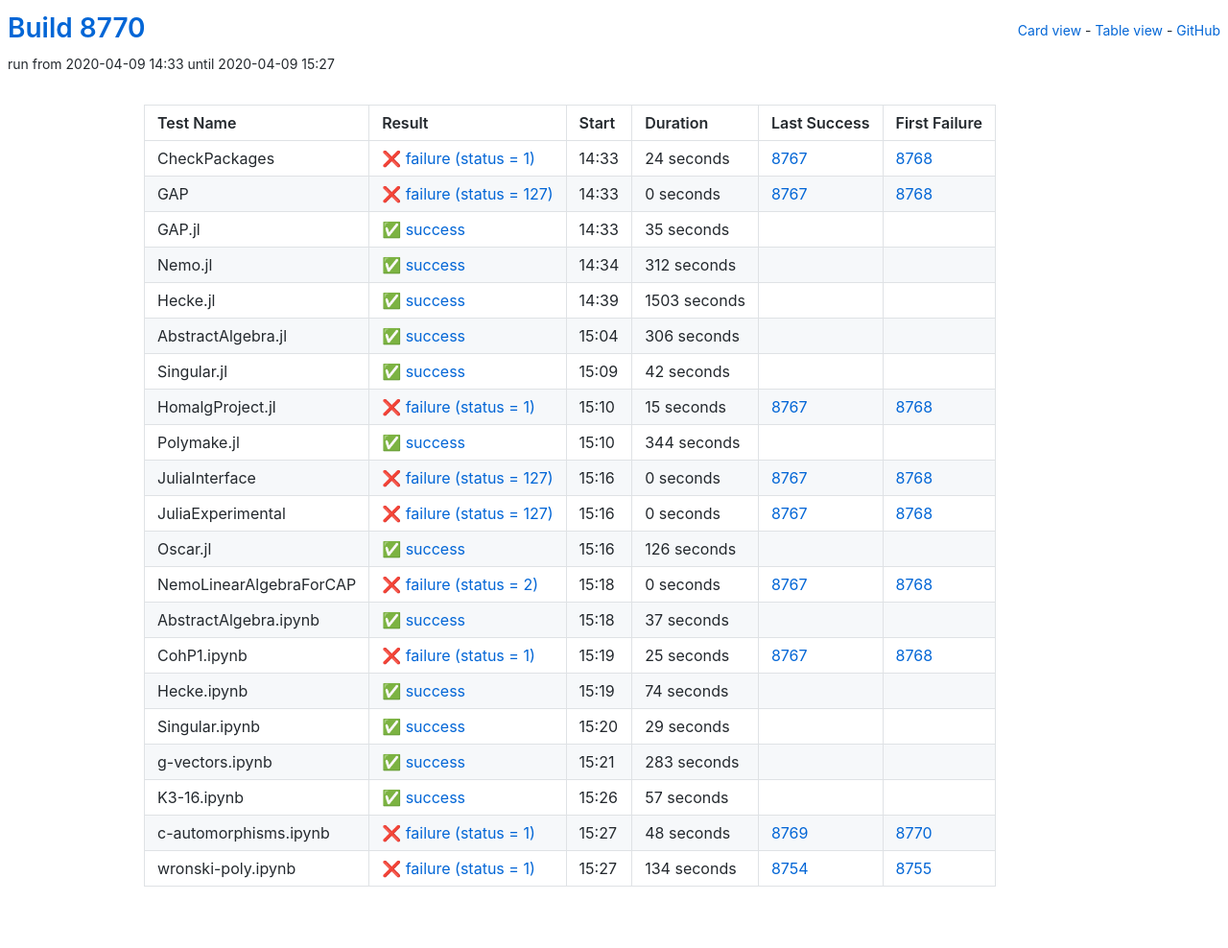
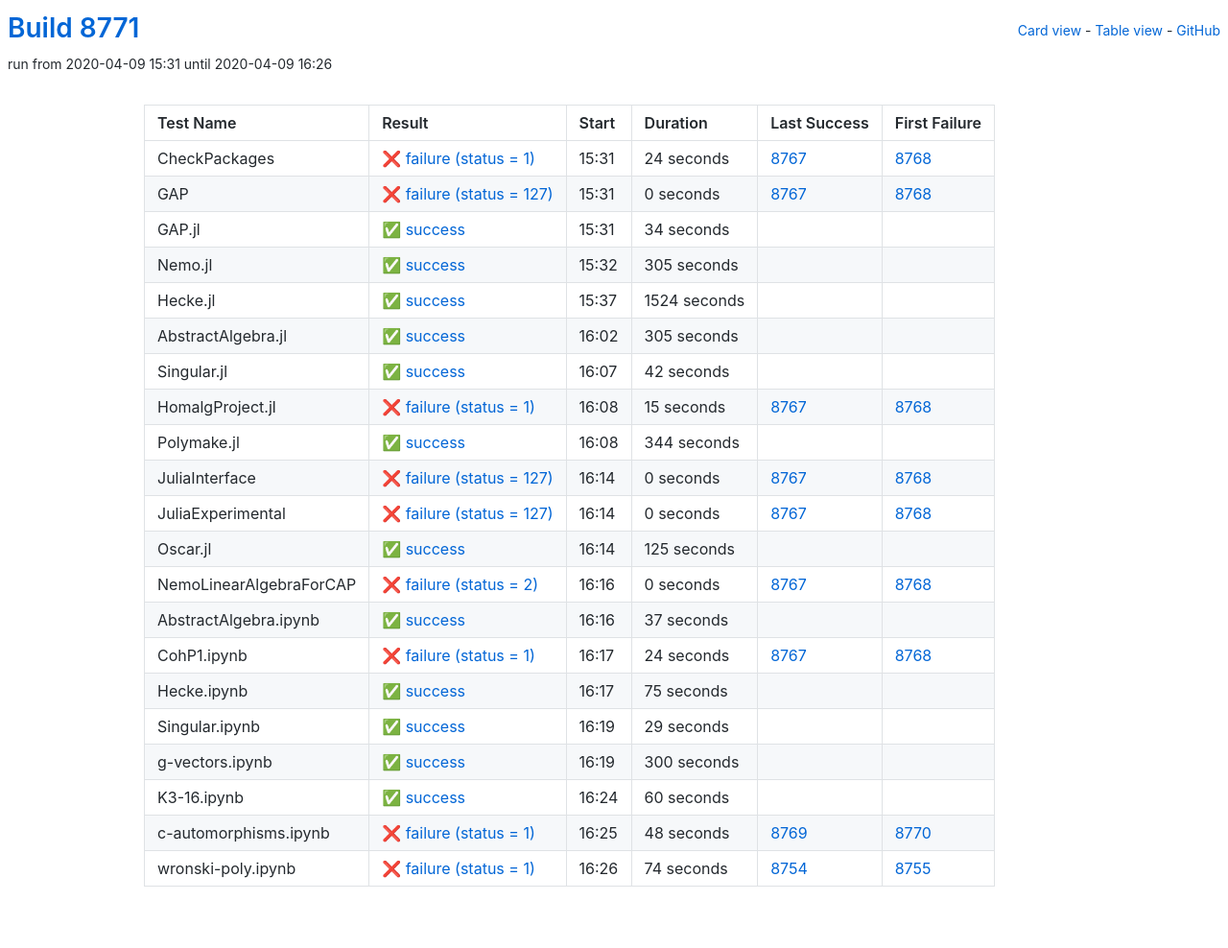
Before and after one commit to oscar-system/oscar-ci-status, a Jekyll site: the page built from table.html, in a window 1280 px wide. Shown: the whole page at 96% size. Built offline with Jekyll 4.4.1, drawn with Linux system fonts in a browser that asks for light colours.

Commit message:
Build 8771

```diff
--- a/_data/ci.yml
+++ b/_data/ci.yml
@@ -1,5 +1,5 @@
-build: 8770
-build_url: https://oscarci.mathematik.uni-kl.de/job/oscar/8770/
+build: 8771
+build_url: https://oscarci.mathematik.uni-kl.de/job/oscar/8771/
 job: oscar
 tests:
 - duration: 24
@@ -8,9 +8,9 @@ tests:
   first_failure_url: https://oscarci.mathematik.uni-kl.de/job/oscar/8768/
   last_success: 8767
   last_success_url: https://oscarci.mathematik.uni-kl.de/job/oscar/8767/
-  log: https://oscarci.mathematik.uni-kl.de/job/oscar/8770/artifact/logs/build-8770/CheckPackages.log
+  log: https://oscarci.mathematik.uni-kl.de/job/oscar/8771/artifact/logs/build-8771/CheckPackages.log
   name: CheckPackages
-  start: 2020-04-09 14:33
+  start: 2020-04-09 15:31
   status: failure
   success: false
 - duration: 0
@@ -19,53 +19,53 @@ tests:
   first_failure_url: https://oscarci.mathematik.uni-kl.de/job/oscar/8768/
   last_success: 8767
   last_success_url: https://oscarci.mathematik.uni-kl.de/job/oscar/8767/
-  log: https://oscarci.mathematik.uni-kl.de/job/oscar/8770/artifact/logs/build-8770/GAP.log
+  log: https://oscarci.mathematik.uni-kl.de/job/oscar/8771/artifact/logs/build-8771/GAP.log
   name: GAP
-  start: 2020-04-09 14:33
+  start: 2020-04-09 15:31
   status: failure
   success: false
-- duration: 35
+- duration: 34
   exitcode: 0
   first_failure: false
   first_failure_url: null
   last_success: false
   last_success_url: null
-  log: https://oscarci.mathematik.uni-kl.de/job/oscar/8770/artifact/logs/build-8770/GAP.jl.log
+  log: https://oscarci.mathematik.uni-kl.de/job/oscar/8771/artifact/logs/build-8771/GAP.jl.log
   name: GAP.jl
-  start: 2020-04-09 14:33
+  start: 2020-04-09 15:31
   status: success
   success: true
-- duration: 312
+- duration: 305
   exitcode: 0
   first_failure: false
   first_failure_url: null
   last_success: false
   last_success_url: null
-  log: https://oscarci.mathematik.uni-kl.de/job/oscar/8770/artifact/logs/build-8770/Nemo.jl.log
+  log: https://oscarci.mathematik.uni-kl.de/job/oscar/8771/artifact/logs/build-8771/Nemo.jl.log
   name: Nemo.jl
-  start: 2020-04-09 14:34
+  start: 2020-04-09 15:32
   status: success
   success: true
-- duration: 1503
+- duration: 1524
   exitcode: 0
   first_failure: false
   first_failure_url: null
   last_success: false
   last_success_url: null
-  log: https://oscarci.mathematik.uni-kl.de/job/oscar/8770/artifact/logs/build-8770/Hecke.jl.log
+  log: https://oscarci.mathematik.uni-kl.de/job/oscar/8771/artifact/logs/build-8771/Hecke.jl.log
   name: Hecke.jl
-  start: 2020-04-09 14:39
+  start: 2020-04-09 15:37
   status: success
   success: true
-- duration: 306
+- duration: 305
   exitcode: 0
   first_failure: false
   first_failure_url: null
   last_success: false
   last_success_url: null
-  log: https://oscarci.mathematik.uni-kl.de/job/oscar/8770/artifact/logs/build-8770/AbstractAlgebra.jl.log
+  log: https://oscarci.mathematik.uni-kl.de/job/oscar/8771/artifact/logs/build-8771/AbstractAlgebra.jl.log
   name: AbstractAlgebra.jl
-  start: 2020-04-09 15:04
+  start: 2020-04-09 16:02
   status: success
   success: true
 - duration: 42
@@ -74,9 +74,9 @@ tests:
   first_failure_url: null
   last_success: false
   last_success_url: null
-  log: https://oscarci.mathematik.uni-kl.de/job/oscar/8770/artifact/logs/build-8770/Singular.jl.log
+  log: https://oscarci.mathematik.uni-kl.de/job/oscar/8771/artifact/logs/build-8771/Singular.jl.log
   name: Singular.jl
-  start: 2020-04-09 15:09
+  start: 2020-04-09 16:07
   status: success
   success: true
 - duration: 15
@@ -85,9 +85,9 @@ tests:
   first_failure_url: https://oscarci.mathematik.uni-kl.de/job/oscar/8768/
   last_success: 8767
   last_success_url: https://oscarci.mathematik.uni-kl.de/job/oscar/8767/
-  log: https://oscarci.mathematik.uni-kl.de/job/oscar/8770/artifact/logs/build-8770/HomalgProject.jl.log
+  log: https://oscarci.mathematik.uni-kl.de/job/oscar/8771/artifact/logs/build-8771/HomalgProject.jl.log
   name: HomalgProject.jl
-  start: 2020-04-09 15:10
+  start: 2020-04-09 16:08
   status: failure
   success: false
 - duration: 344
@@ -96,9 +96,9 @@ tests:
   first_failure_url: null
   last_success: false
   last_success_url: null
-  log: https://oscarci.mathematik.uni-kl.de/job/oscar/8770/artifact/logs/build-8770/Polymake.jl.log
+  log: https://oscarci.mathematik.uni-kl.de/job/oscar/8771/artifact/logs/build-8771/Polymake.jl.log
   name: Polymake.jl
-  start: 2020-04-09 15:10
+  start: 2020-04-09 16:08
   status: success
   success: true
 - duration: 0
@@ -107,9 +107,9 @@ tests:
   first_failure_url: https://oscarci.mathematik.uni-kl.de/job/oscar/8768/
   last_success: 8767
   last_success_url: https://oscarci.mathematik.uni-kl.de/job/oscar/8767/
-  log: https://oscarci.mathematik.uni-kl.de/job/oscar/8770/artifact/logs/build-8770/JuliaInterface.log
+  log: https://oscarci.mathematik.uni-kl.de/job/oscar/8771/artifact/logs/build-8771/JuliaInterface.log
   name: JuliaInterface
-  start: 2020-04-09 15:16
+  start: 2020-04-09 16:14
   status: failure
   success: false
 - duration: 0
@@ -118,20 +118,20 @@ tests:
   first_failure_url: https://oscarci.mathematik.uni-kl.de/job/oscar/8768/
   last_success: 8767
   last_success_url: https://oscarci.mathematik.uni-kl.de/job/oscar/8767/
-  log: https://oscarci.mathematik.uni-kl.de/job/oscar/8770/artifact/logs/build-8770/JuliaExperimental.log
+  log: https://oscarci.mathematik.uni-kl.de/job/oscar/8771/artifact/logs/build-8771/JuliaExperimental.log
   name: JuliaExperimental
-  start: 2020-04-09 15:16
+  start: 2020-04-09 16:14
   status: failure
   success: false
-- duration: 126
+- duration: 125
   exitcode: 0
   first_failure: false
   first_failure_url: null
   last_success: false
   last_success_url: null
-  log: https://oscarci.mathematik.uni-kl.de/job/oscar/8770/artifact/logs/build-8770/Oscar.jl.log
+  log: https://oscarci.mathematik.uni-kl.de/job/oscar/8771/artifact/logs/build-8771/Oscar.jl.log
   name: Oscar.jl
-  start: 2020-04-09 15:16
+  start: 2020-04-09 16:14
   status: success
   success: true
 - duration: 0
@@ -140,9 +140,9 @@ tests:
   first_failure_url: https://oscarci.mathematik.uni-kl.de/job/oscar/8768/
   last_success: 8767
   last_success_url: https://oscarci.mathematik.uni-kl.de/job/oscar/8767/
-  log: https://oscarci.mathematik.uni-kl.de/job/oscar/8770/artifact/logs/build-8770/NemoLinearAlgebraForCAP.log
+  log: https://oscarci.mathematik.uni-kl.de/job/oscar/8771/artifact/logs/build-8771/NemoLinearAlgebraForCAP.log
   name: NemoLinearAlgebraForCAP
-  start: 2020-04-09 15:18
+  start: 2020-04-09 16:16
   status: failure
   success: false
 - duration: 37
@@ -151,31 +151,31 @@ tests:
   first_failure_url: null
   last_success: false
   last_success_url: null
-  log: https://oscarci.mathematik.uni-kl.de/job/oscar/8770/artifact/logs/build-8770/AbstractAlgebra.ipynb.log
+  log: https://oscarci.mathematik.uni-kl.de/job/oscar/8771/artifact/logs/build-8771/AbstractAlgebra.ipynb.log
   name: AbstractAlgebra.ipynb
-  start: 2020-04-09 15:18
+  start: 2020-04-09 16:16
   status: success
   success: true
-- duration: 25
+- duration: 24
   exitcode: 1
   first_failure: 8768
   first_failure_url: https://oscarci.mathematik.uni-kl.de/job/oscar/8768/
   last_success: 8767
   last_success_url: https://oscarci.mathematik.uni-kl.de/job/oscar/8767/
-  log: https://oscarci.mathematik.uni-kl.de/job/oscar/8770/artifact/logs/build-8770/CohP1.ipynb.log
+  log: https://oscarci.mathematik.uni-kl.de/job/oscar/8771/artifact/logs/build-8771/CohP1.ipynb.log
   name: CohP1.ipynb
-  start: 2020-04-09 15:19
+  start: 2020-04-09 16:17
   status: failure
   success: false
-- duration: 74
+- duration: 75
   exitcode: 0
   first_failure: false
   first_failure_url: null
   last_success: false
   last_success_url: null
-  log: https://oscarci.mathematik.uni-kl.de/job/oscar/8770/artifact/logs/build-8770/Hecke.ipynb.log
+  log: https://oscarci.mathematik.uni-kl.de/job/oscar/8771/artifact/logs/build-8771/Hecke.ipynb.log
   name: Hecke.ipynb
-  start: 2020-04-09 15:19
+  start: 2020-04-09 16:17
   status: success
   success: true
 - duration: 29
@@ -184,31 +184,31 @@ tests:
   first_failure_url: null
   last_success: false
   last_success_url: null
-  log: https://oscarci.mathematik.uni-kl.de/job/oscar/8770/artifact/logs/build-8770/Singular.ipynb.log
+  log: https://oscarci.mathematik.uni-kl.de/job/oscar/8771/artifact/logs/build-8771/Singular.ipynb.log
   name: Singular.ipynb
-  start: 2020-04-09 15:20
+  start: 2020-04-09 16:19
   status: success
   success: true
-- duration: 283
+- duration: 300
   exitcode: 0
   first_failure: false
   first_failure_url: null
   last_success: false
   last_success_url: null
-  log: https://oscarci.mathematik.uni-kl.de/job/oscar/8770/artifact/logs/build-8770/g-vectors.ipynb.log
+  log: https://oscarci.mathematik.uni-kl.de/job/oscar/8771/artifact/logs/build-8771/g-vectors.ipynb.log
   name: g-vectors.ipynb
-  start: 2020-04-09 15:21
+  start: 2020-04-09 16:19
   status: success
   success: true
-- duration: 57
+- duration: 60
   exitcode: 0
   first_failure: false
   first_failure_url: null
   last_success: false
   last_success_url: null
-  log: https://oscarci.mathematik.uni-kl.de/job/oscar/8770/artifact/logs/build-8770/K3-16.ipynb.log
+  log: https://oscarci.mathematik.uni-kl.de/job/oscar/8771/artifact/logs/build-8771/K3-16.ipynb.log
   name: K3-16.ipynb
-  start: 2020-04-09 15:26
+  start: 2020-04-09 16:24
   status: success
   success: true
 - duration: 48
@@ -217,19 +217,19 @@ tests:
   first_failure_url: https://oscarci.mathematik.uni-kl.de/job/oscar/8770/
   last_success: 8769
   last_success_url: https://oscarci.mathematik.uni-kl.de/job/oscar/8769/
-  log: https://oscarci.mathematik.uni-kl.de/job/oscar/8770/artifact/logs/build-8770/c-automorphisms.ipynb.log
+  log: https://oscarci.mathematik.uni-kl.de/job/oscar/8771/artifact/logs/build-8771/c-automorphisms.ipynb.log
   name: c-automorphisms.ipynb
-  start: 2020-04-09 15:27
+  start: 2020-04-09 16:25
   status: failure
   success: false
-- duration: 134
+- duration: 74
   exitcode: 1
   first_failure: 8755
   first_failure_url: https://oscarci.mathematik.uni-kl.de/job/oscar/8755/
   last_success: 8754
   last_success_url: https://oscarci.mathematik.uni-kl.de/job/oscar/8754/
-  log: https://oscarci.mathematik.uni-kl.de/job/oscar/8770/artifact/logs/build-8770/wronski-poly.ipynb.log
+  log: https://oscarci.mathematik.uni-kl.de/job/oscar/8771/artifact/logs/build-8771/wronski-poly.ipynb.log
   name: wronski-poly.ipynb
-  start: 2020-04-09 15:27
+  start: 2020-04-09 16:26
   status: failure
   success: false
```
Also changed, not shown: README.md.
